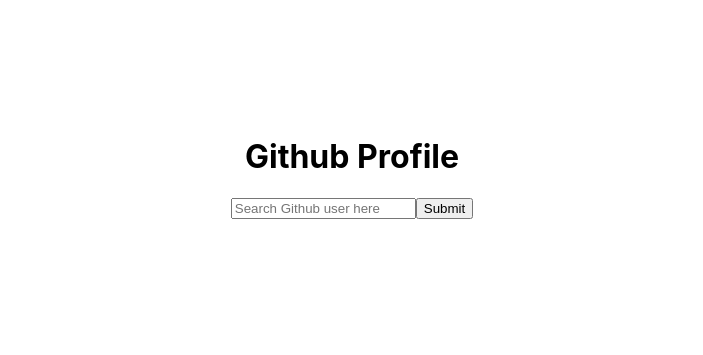
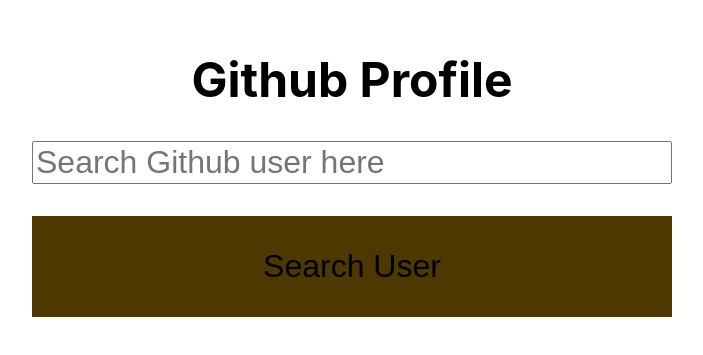
Before and after one commit to acerslee/github-profile, a Next.js app: page / in a window 1280 px wide. Shown: the part 233-588 px from the top of the page, without its empty margins (288-991 px from the left). Built offline with nearby package versions, Linux system fonts and the light colour scheme.

Commit message:
Initialized chartjs and moved all api calls to search component

```diff
--- /dev/null
+++ b/components/chart.tsx
@@ -0,0 +1,13 @@
+import { useState } from "react";
+
+const LanguageChart = () => {
+  const [ languageCountData, setLanguageCountData ] = useState<any>([])
+
+  return(
+    <div>
+      hey
+    </div>
+  )
+};
+
+export default LanguageChart;
--- a/components/dashboard.tsx
+++ b/components/dashboard.tsx
@@ -1,11 +1,13 @@
 import React from "react"
 import styled from "styled-components"
-import Profile from './profileSection'
-import RepoList from './repoList'
+import Profile from "./profileSection"
+import LanguageChart from "./chart"
+import RepoList from "./repoList"
 import { Button } from "@material-ui/core"
 interface Props{
   backToSearch: Function,
-  userData: any
+  userData: any,
+  userRepos: any
 }
 
 const DashboardContainer = styled.div`
@@ -15,9 +17,11 @@
   border-radius: 50px;
 `;
 
-const Dashboard: React.FC<Props> = ({backToSearch, userData}) => {
+const Dashboard: React.FC<Props> = ({backToSearch, userData, userRepos}) => {
 
     return(
+      <>
+      {Object.keys(userData).length !== 0 && Object.keys(userRepos).length !== 0 &&
         <>
           <Button
             variant = "contained"
@@ -26,8 +30,10 @@
           </Button>
           <DashboardContainer>
             <Profile userData = {userData} />
-          <RepoList username = {userData.login} />
+            <RepoList userRepos = {userRepos} />
           </DashboardContainer>
+        </>
+      }
       </>
     )
 }
--- a/components/profileSection.tsx
+++ b/components/profileSection.tsx
@@ -21,6 +21,8 @@
   flex-direction: column;
   justify-content: center;
   align-items: center;
+  background-color: #262626;
+  color: #f2f2f2;
 `
 
 const ProfileImage = styled(Image)`
@@ -33,6 +35,7 @@
 
 const ProfileDetail = styled.p`
   font-size: 1.2em;
+  margin: 0.5em !important;
 `
 
 const Profile: React.FC<Props> = ({userData}) => {
@@ -45,11 +48,11 @@
         width = {200}
         height = {200}
       />
-        <ProfileName>{userData.name} ({userData.login})</ProfileName>
-        <ProfileDetail>{userData.bio}</ProfileDetail>
-        <ProfileDetail>{userData.location}</ProfileDetail>
-        <ProfileDetail>{userData.followers} Followers  {userData.following} Following</ProfileDetail>
-        <ProfileDetail>{userData.public_repos} Repos</ProfileDetail>
+      <ProfileName>{userData.name} ({userData.login})</ProfileName>
+      <ProfileDetail>{userData.bio}</ProfileDetail>
+      <ProfileDetail>{userData.location}</ProfileDetail>
+      <ProfileDetail>{userData.followers} Followers  {userData.following} Following</ProfileDetail>
+      <ProfileDetail>{userData.public_repos} Repos</ProfileDetail>
     </ProfileContainer>
   )
 }
--- a/components/repoList.tsx
+++ b/components/repoList.tsx
@@ -1,47 +1,36 @@
-import React, { useState, useEffect } from 'react'
 import Repo from './repo'
 import styled from 'styled-components'
-import axios from 'axios'
 
 interface Props{
-  username: string
+  userRepos: any
 }
 
 const RepoContainer = styled.div`
-
+  display: grid;
+  grid-template-columns: auto auto auto auto;
+  column-gap: normal;
+  @media(max-width: 1200px){
+    grid-template-columns: auto auto auto;
+  }
+  @media(max-width: 850px){
+    grid-template-columns: auto auto;
+  }
 `;
 
-const RepoList: React.FC<Props> = ({username}) => {
-  const [repoList, setRepoList] = useState<string[] | number[]>([])
-
-  useEffect(() => {
-    axios.post('/api/repo', {
-      username
-    })
-      .then(res => {
-        // let repoData = res.data.filter((repo: {description: string}) => !repo.description.includes("README"))
-        let repoData: string[] = res.data.sort(((a: {updated_at: string}, b: {updated_at: string}) => (a.updated_at < b.updated_at) ? 1 : -1))
-        setRepoList(repoData)
-      })
-      .catch(err => console.error(err))
-  },[username])
+const RepoList: React.FC<Props> = ({userRepos}) => {
 
   return(
-    <>
-      {Object.keys(repoList).length !== 0 &&
     <RepoContainer>
-          {repoList.map((repo: any) => (
+      {userRepos.map((repo: any) => (
         <Repo
           key = {repo.id}
           name = {repo.name}
-              description = {repo.description}
-              language = {repo.language}
+          description = {repo.description || "No Description"}
+          language = {repo.language || "No Language Used"}
           url = {repo.svn_url}
         />
       ))}
     </RepoContainer>
-      }
-    </>
   )
 }
 
--- a/components/search.tsx
+++ b/components/search.tsx
@@ -1,24 +1,54 @@
 import React, { useState } from "react";
 import axios from "axios";
+import styled from 'styled-components';
 
 interface Props{
   updateUserData: Function
 }
 
+const Form = styled.form`
+  display: flex;
+  flex-direction: column;
+  width: 50%;
+`
+
+const SearchText = styled.input`
+  font-size: 2em;
+`
+
+const SubmitButton = styled.input`
+  background-color: #4d3800;
+  border: none;
+  margin-top: 1em;
+  padding: 1em;
+  font-size: 2em;
+`
+
+const ErrorMessage = styled.p`
+  color: red;
+  font-size: 1.3em;
+`
+
 const Searchbar: React.FC<Props> = ({updateUserData}) => {
   const [searchUser, setSearchUser] = useState<string>("");
-
+  const [isValidUser, setIsValidUser] = useState<boolean>(true);
 
   const handleSubmit = (event: React.FormEvent<HTMLFormElement>) => {
     event.preventDefault();
-
-    axios.post('/api/profile', {
-      searchUser
+    console.log(searchUser)
+    axios.all([
+      axios.post('/api/profile', {searchUser}),
+      axios.post('/api/repo', {searchUser})
+    ])
+    .then(responses => {
+      setIsValidUser(true)
+      let repoData: string[] = responses[1].data.sort(((a: {updated_at: string}, b: {updated_at: string}) => (a.updated_at < b.updated_at) ? 1 : -1))
+      updateUserData(responses[0].data, repoData)
     })
-      .then(res => {
-        updateUserData(res.data)
-      })
-      .catch(err => console.error(err))
+    .catch(err => {
+      console.error(err)
+      setIsValidUser(false)
+    })
   };
 
   const handleChange = (event: React.ChangeEvent<HTMLInputElement>) => {
@@ -26,21 +56,25 @@
   };
 
   return(
-    <div>
-      <form
+    <>
+      <Form
         onSubmit = {handleSubmit}
         aria-label = "Github username search"
       >
-        <input
+        <SearchText
           type = "text"
           placeholder = "Search Github user here"
           onChange = {handleChange}
         />
-         <input
+         <SubmitButton
             type = "submit"
+            value = "Search User"
         />
-      </form>
-    </div>
+      </Form>
+      {!isValidUser &&
+        <ErrorMessage>Cannot find that user!</ErrorMessage>
+      }
+    </>
   )
 };
 
--- a/package.json
+++ b/package.json
@@ -10,9 +10,11 @@
   "dependencies": {
     "@material-ui/core": "^4.11.4",
     "axios": "^0.21.1",
+    "chart.js": "^3.3.2",
     "cors": "^2.8.5",
     "next": "10.2.3",
     "react": "17.0.2",
+    "react-chartjs-2": "^3.0.3",
     "react-dom": "17.0.2",
     "react-icons": "^4.2.0",
     "styled-components": "^5.3.0"
--- a/pages/api/repo.ts
+++ b/pages/api/repo.ts
@@ -2,7 +2,7 @@
 import type { NextApiRequest, NextApiResponse } from 'next'
 
 export default async (req: NextApiRequest, res: NextApiResponse) => {
-  const url = `https://api.github.com/users/${req.body.username}/repos`
+  const url = `https://api.github.com/users/${req.body.searchUser}/repos`
 
   await axios
     .get(url, {
--- a/pages/index.tsx
+++ b/pages/index.tsx
@@ -13,14 +13,16 @@
 `
 
 const IntroHeader = styled.h1`
-
+  font-size: 3em;
 `
 
 export default function Home() {
   const [userData, setUserData] = useState<object>({});
+  const [userRepos, setUserRepos] = useState<any>({});
 
-  const updateUserData = (data: {}) => {
-    setUserData(data)
+  const updateUserData = (userProfileData: {}, repoData: (string | number)[]) => {
+    setUserData(userProfileData)
+    setUserRepos(repoData)
   }
 
   const backToSearch = () => {
@@ -38,12 +40,13 @@
       {Object.keys(userData).length === 0
         ?
           <SearchComponent>
-            <h1>Github Profile</h1>
+            <IntroHeader>Github Profile</IntroHeader>
             <Searchbar updateUserData = {updateUserData} />
           </SearchComponent>
         : <Dashboard
             backToSearch = {backToSearch}
             userData = {userData}
+            userRepos = {userRepos}
           />
       }
     </>
```
Also changed, not shown: 1 other file (tests, documents, lock files or other folders). Lines whose indentation alone changed are shown as unchanged.
